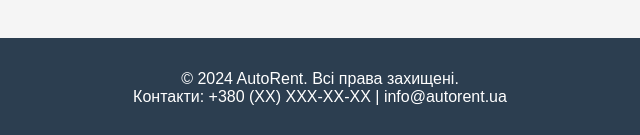
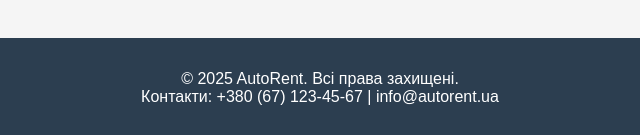
Before and after one commit to yuriimalyshko-coder/ipz22_401z-appWEB-MalyshkoYuriy-MEU-2025, a plain HTML site: page index.html in a window 1280 px wide. Shown: the part 1420-1555 px from the top of the page, 320-960 px from the left. Drawn offline with Linux system fonts and the light colour scheme.

Commit message:
update contacts.html

```diff
--- a/index.html
+++ b/index.html
@@ -237,8 +237,8 @@
 
     <!-- Footer -->
     <footer>
-        <p>© 2024 AutoRent. Всі права захищені.</p>
-        <p>Контакти: +380 (XX) XXX-XX-XX | info@autorent.ua</p>
+        <p>© 2025 AutoRent. Всі права захищені.</p>
+        <p>Контакти: +380 (67) 123-45-67 | info@autorent.ua</p>
     </footer>
 
     <script>
```
